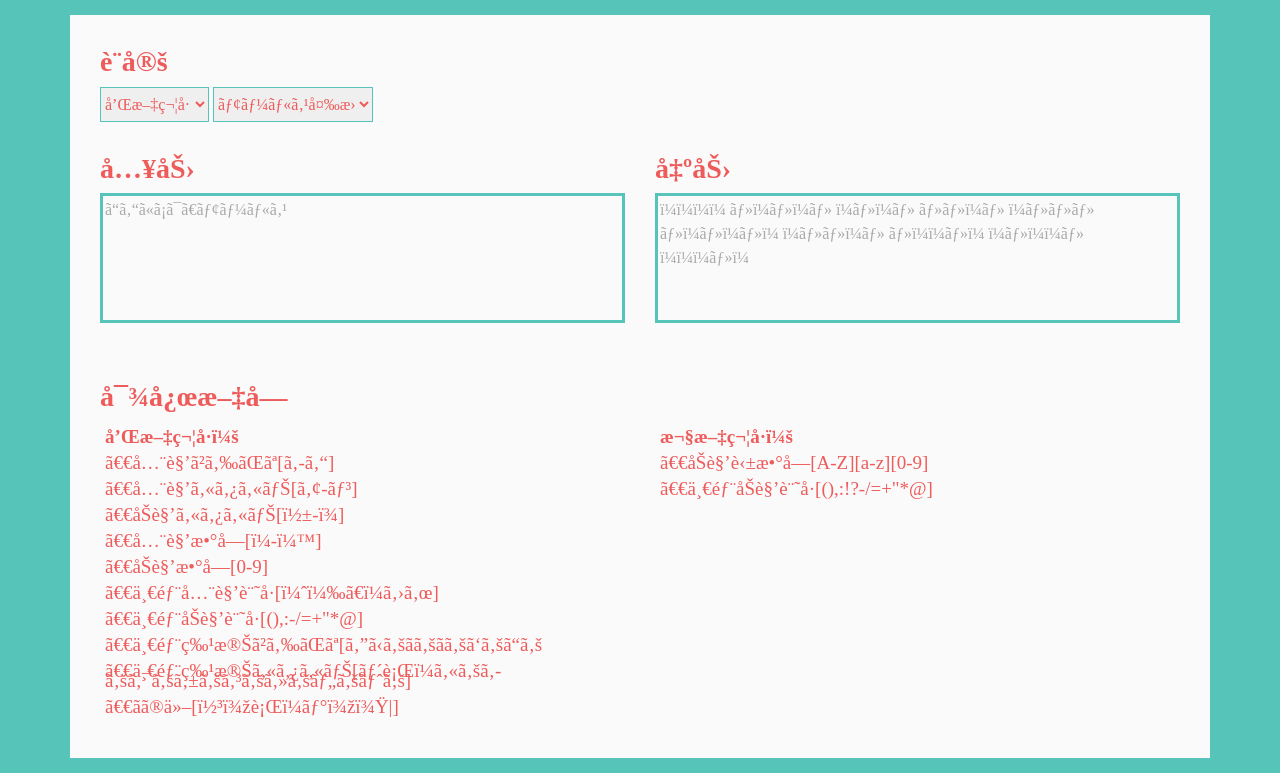
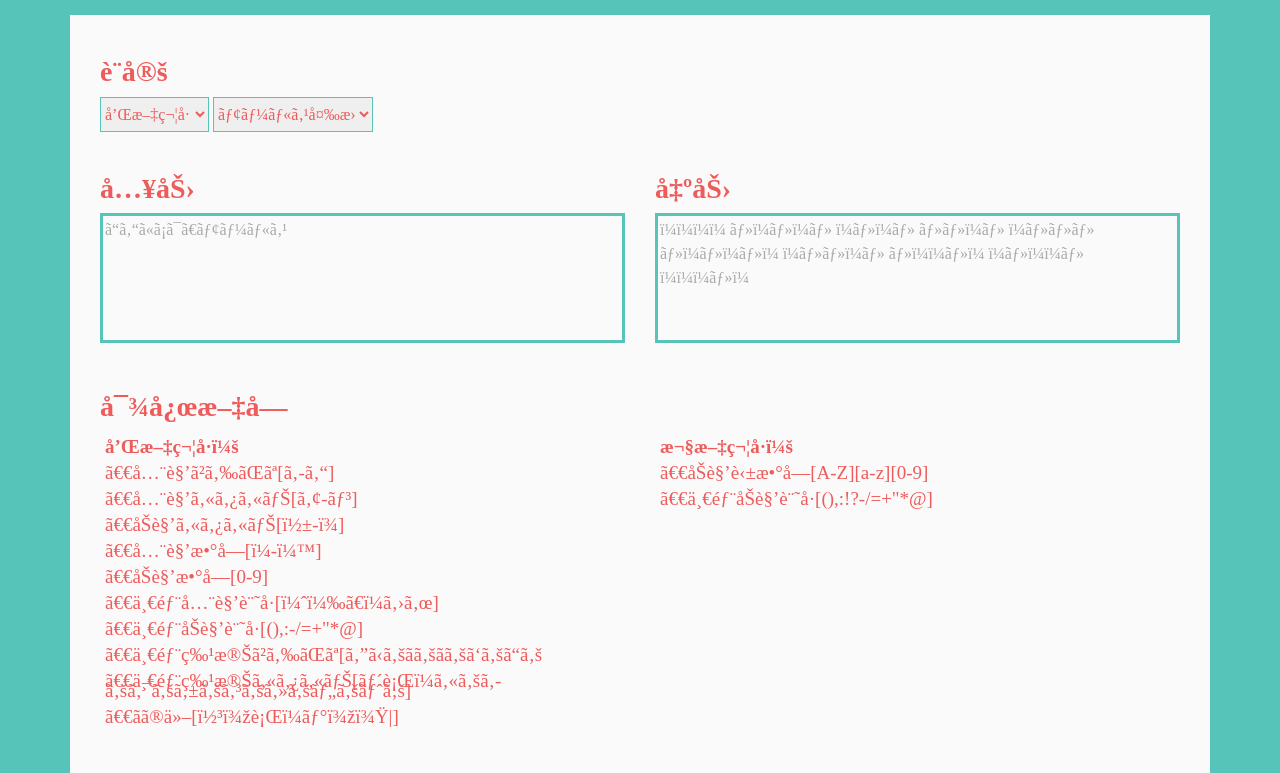
Before and after one commit to zakkuri-manabu/morse-converter, a plain HTML site: page index.html in a window 1280 px wide. Shown: the part 80-853 px from the top of the page. Drawn offline with nearby package versions, Linux system fonts and the light colour scheme; a web font is replaced by a local one.

Commit message:
third commit

```diff
--- a/index.css
+++ b/index.css
@@ -23,7 +23,7 @@ header {
   #main .row {
     margin: 0 auto; }
   #main #configuration {
-    padding-top: 30px;
+    padding-top: 40px;
     text-align: left; }
   #main select {
     color: #EE5B5B;
@@ -31,7 +31,7 @@ header {
     border: 1px solid #57C4B9;
     outline: none; }
   #main .box {
-    padding-top: 30px; }
+    padding-top: 40px; }
   #main textarea {
     width: 100%;
     resize: none;
@@ -58,12 +58,12 @@ header {
   #main #attentionMessageTitle {
     text-align: left;
     display: block;
-    padding-top: 50px;
+    padding-top: 40px;
     padding-bottom: 10px; }
   #main .attentionMessages {
     display: inline;
     text-align: left;
-    padding: 0 0 30px 20px;
+    padding: 0 0 40px 20px;
     font-size: 15px;
     line-height: 10px; }
 
```
